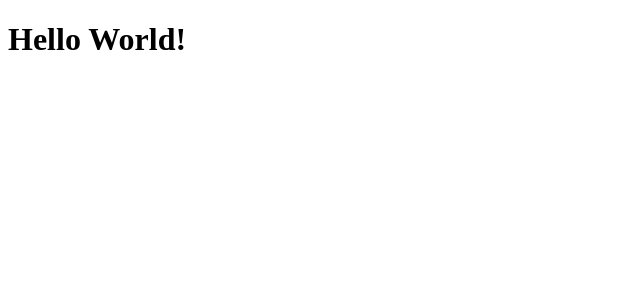
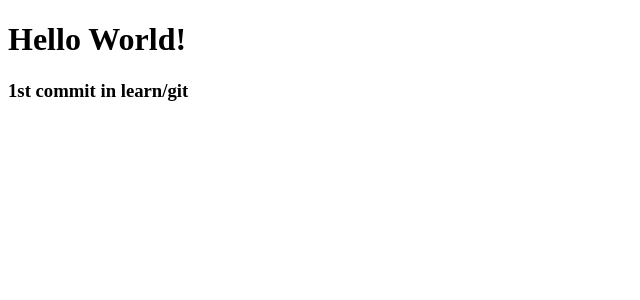
Before and after one commit to learn-With-Fun-16/ng-nostalgia, an Angular app: page / in a window 1280 px wide. Shown: the top 300 px of the page, without its empty margins (0-640 px from the left). Built offline with nearby package versions, Linux system fonts and the light colour scheme.

Commit message:
1st commit in gir/learn

```diff
--- a/src/app/app.html
+++ b/src/app/app.html
@@ -1 +1,2 @@
 <h1>Hello World!</h1>
+<h3>1st commit in learn/git</h3>
```
